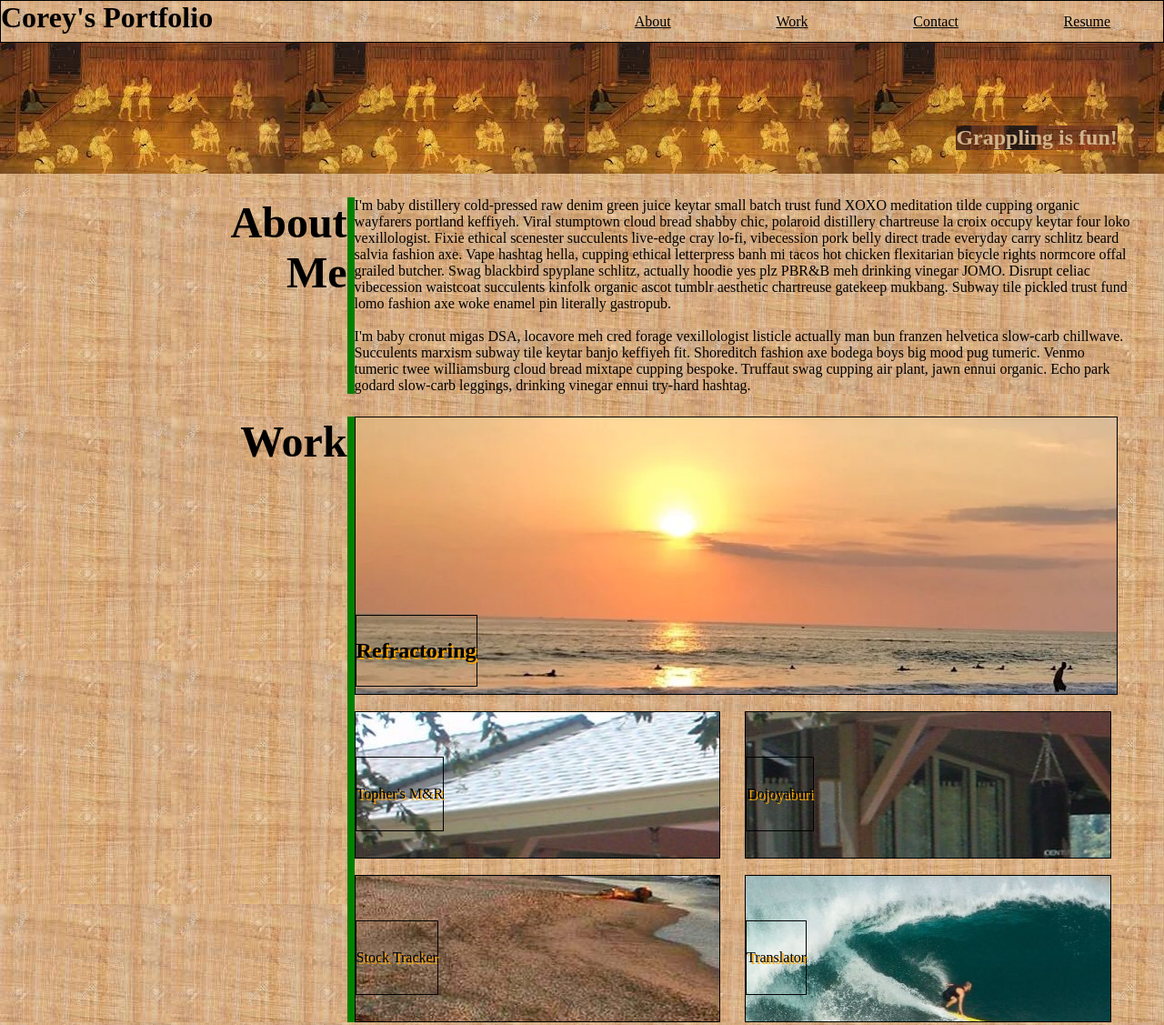
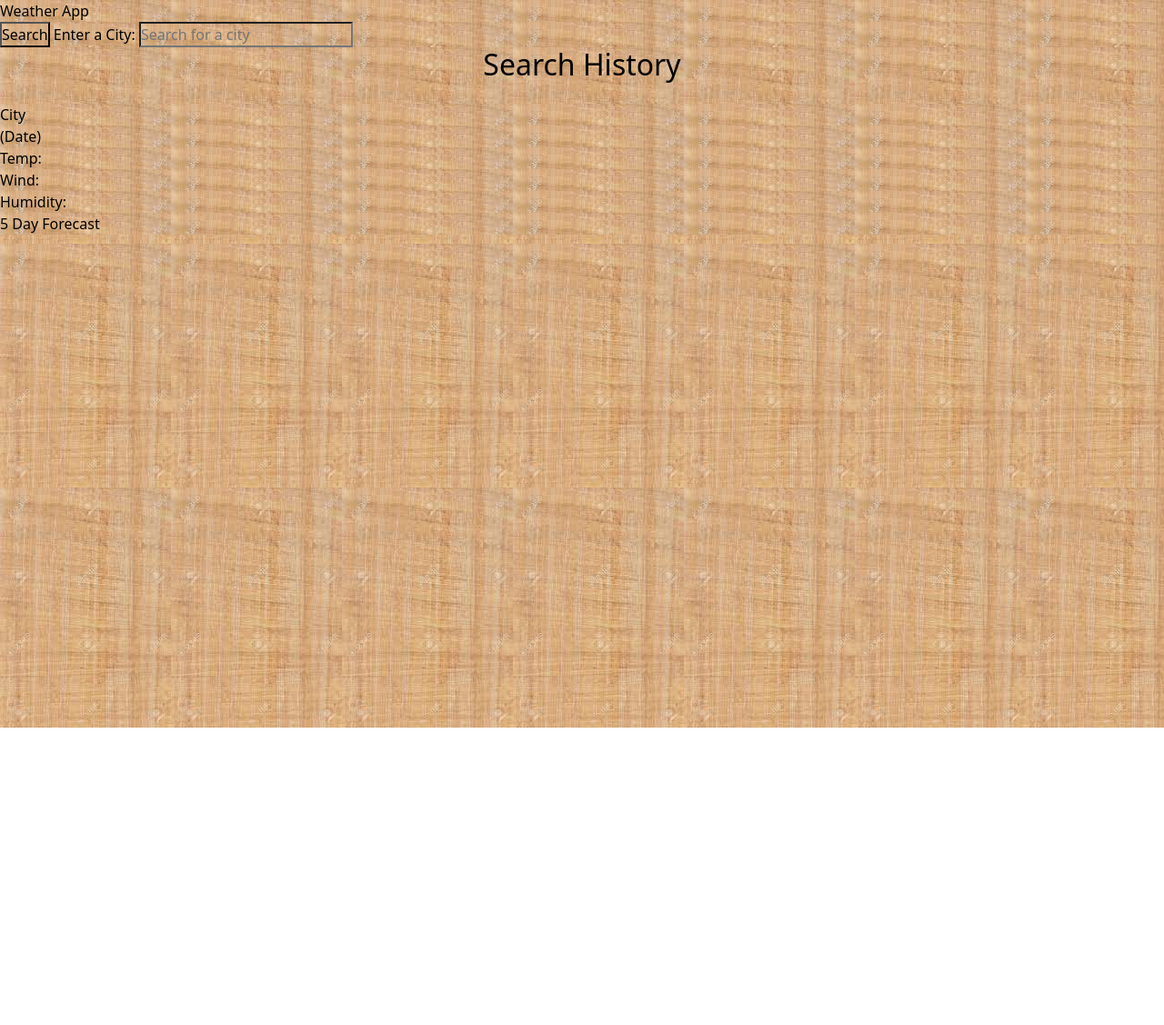
Before and after one commit to CDarts48/Portfolio, a plain HTML site: page index.html in a window 1280 px wide. Shown: the top 1127 px of the page at 91% size. After the commit the page ends 800 px from the top, so only its background shows below. Drawn offline with nearby package versions, Linux system fonts and the light colour scheme.

```diff
--- a/index.html
+++ b/index.html
@@ -1,68 +1,54 @@
 <!DOCTYPE html>
 <html lang="en">
 <head>
-    <meta charset="UTF-8" />
-    <meta name="viewport" content="width=device-width, initial-scale=1.0" />
-    <link rel="stylesheet" href="style.css" />
-    <title>Document</title>
+    <meta charset="UTF-8">
+    <meta name="viewport" content="width=device-width, initial-scale=1.0">
+   <link href="https://cdn.jsdelivr.net/npm/bootstrap@5.1.3/dist/css/bootstrap.min.css" rel="stylesheet" integrity="sha384-1BmE4kWBq78iYhFldvKuhfTAU6auU8tT94WrHftjDbrCEXSU1oBoqyl2QvZ6jIW3" crossorigin="anonymous">
+   <link rel="stylesheet" href="style.css">
+   <title>Weather App</title>
 </head>
 <body>
-    <header style="border: 1px solid black">
-      <h1>Corey's Portfolio</h1>
-      <nav>
+    <header>Weather App</header>
+
+    <form autocomplete="off" id ="searchForm">
+        <input type="submit" id ="searchBtn" value="Search">
+        <label for="selected-city">Enter a City:</label>
+         <input type="text" id="selected-city" placeholder="Search for a city">
+    </form>
+    <section class = "top">
+    <section class="search-history">
+        <h2>Search History</h2>
+        <ul id = "results">
+        </ul>
+        </section>
+    <section class="current-weather">
+  <li class="ciudad">City</li>
+  <li id="current-date">(Date)</li>
+  <li>Temp: <span id="temp"></span></li>
+  <li>Wind: <span id="wind"></span></li>
+  <li>Humidity: <span id="humidity"></span></li>
+  <!-- formatted using Xpert learning assistant -->
+</section>
+    </section>
+    <section class = "bottom">
+    <section id ="forecast";">5 Day Forecast</section>
+    <section class = "forecast-container">
         <ul>
-          <li><a href="#preguntas">About</a></li>
-          <li>
-            <a href="#trabajo">
-                Work
-            </a>
+            <li id = "day1" class = "of-week">
             </li>
-          <li><a href="#contacto">Contact</a></li>
-          <li>Resume</li>
-        </ul>
-      </nav>
-    </header>
-    <main>
-        <div     class="grappling";>
-        <h2 class="judo">Grappling is fun!</h2>
-        </div>
-      <section id="preguntas">
-        <h2>About
-        <br>
-        Me</h2>
-        <div>
-          <p>
-            I'm baby distillery cold-pressed raw denim green juice keytar small batch trust fund XOXO meditation tilde cupping organic wayfarers portland keffiyeh. Viral stumptown cloud bread shabby chic, polaroid distillery chartreuse la croix occupy keytar four loko vexillologist. Fixie ethical scenester succulents live-edge cray lo-fi, vibecession pork belly direct trade everyday carry schlitz beard salvia fashion axe. Vape hashtag hella, cupping ethical letterpress banh mi tacos hot chicken flexitarian bicycle rights normcore offal grailed butcher. Swag blackbird spyplane schlitz, actually hoodie yes plz PBR&B meh drinking vinegar JOMO. Disrupt celiac vibecession waistcoat succulents kinfolk organic ascot tumblr aesthetic chartreuse gatekeep mukbang. Subway tile pickled trust fund lomo fashion axe woke enamel pin literally gastropub.
-          </p>
-          <br>
-          <p>
-            I'm baby cronut migas DSA, locavore meh cred forage vexillologist listicle actually man bun franzen helvetica slow-carb chillwave. Succulents marxism subway tile keytar banjo keffiyeh fit. Shoreditch fashion axe bodega boys big mood pug tumeric. Venmo tumeric twee williamsburg cloud bread mixtape cupping bespoke. Truffaut swag cupping air plant, jawn ennui organic. Echo park godard slow-carb leggings, drinking vinegar ennui try-hard hashtag.
-        </div>
-      </section>
-      <section id="trabajo">
-        <h2>Work</h2>
-        <div class="container">
-        <ul>
-            <li class="first"><div><a href="https://github.com/CDarts48/Horriseon-SEO-Website">Refractoring</a></div></li>
-            <li class="second"><div>Topher's M&R</div></li>
-            <li class="third"><div><a href="https://en.wikipedia.org/wiki/Dojoyaburi">Dojoyaburi</a></div></li>
-            <li class="fourth"><div>Stock Tracker</div></li>
-            <li class="fifth"><div>Translator</div>
+            <li id = "day2" class = "of-week"">
+            </li>
+            <li id = "day3" class = "of-week">
+            </li>
+            <li id = "day4" class = "of-week">
+            </li>
+            <li id = "day5" class = "of-week">
             </li>
         </ul>
-        </div>
+
+<!-- List above will be dynamically populated -->
     </section>
-      <section class="llama-me">
-        <h2 id="contacto">Contact<br> Me</h2>
-        <div>
-            <li>303-030-0303</li>
-            <li>cdartswebdev@gmail.com</li>
-            <li>Contact</li>
-            <li>Resume</li>
-          </ul>
-          </div>
-      </section>
-    </main>
-    <footer></footer>
+    <script src="https://cdn.jsdelivr.net/npm/dayjs@1.10.7/dayjs.min.js"></script>
+    <script src="script.js"></script>
 </body>
 </html>
```
Lines whose indentation alone changed are shown as unchanged.
